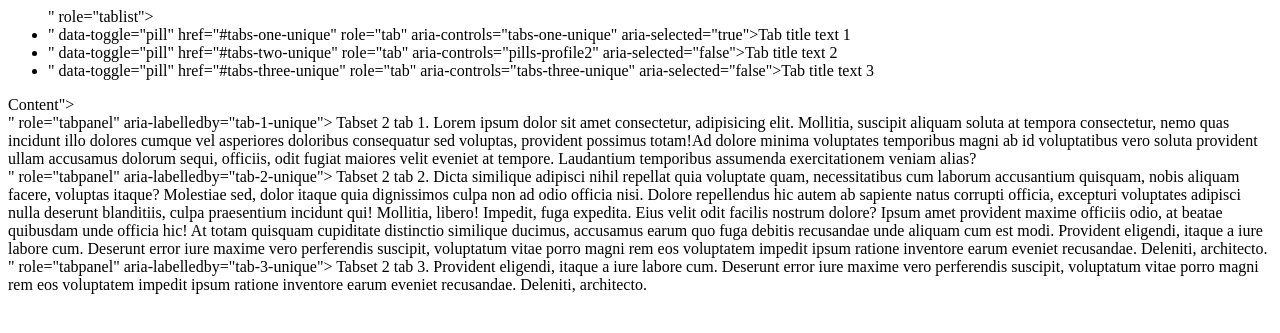
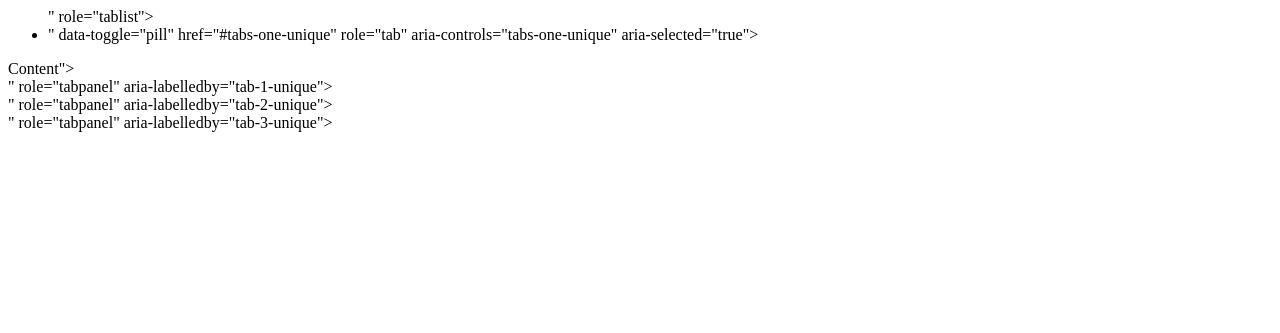
Before and after one commit to keele-university/keele-internal, a PHP site: page /t4/content-types/ki-tabs/ki-tabs.php in a window 1280 px wide. Shown: the top 333 px of the page. Run offline with PHP 8.4, Linux system fonts and the light colour scheme.

Commit message:
ki- Tabs complete. Using selective output for titles only. Empty but hidden tab content blocks simply sit as empty divs in the background. Need to clean them up with JS or use selective-ouput on them.

```diff
--- a/t4/content-types/ki-tabs/ki-tabs.php
+++ b/t4/content-types/ki-tabs/ki-tabs.php
@@ -1,44 +1,59 @@
 <div class="container">
     <div class="row">
+        <div class="col-12">
             <div class="card mb-3">
                 <div class="card-body">
-                <ul class="nav nav-pills mb-3" id="unique<t4 type="meta" meta="content_id" />" role="tablist">
+                    <ul class="nav nav-pills mb-3 rounded p-2 border border-light" id="unique<t4 type="meta" meta="content_id" />" role="tablist">
 
                         <li class="nav-item">
-                        <a class="nav-link active" id="tab-1-unique<t4 type="meta" meta="content_id" />" data-toggle="pill" href="#tabs-one-unique<t4 type="meta" meta="content_id" />" role="tab" aria-controls="tabs-one-unique<t4 type="meta" meta="content_id" />" aria-selected="true">Tab title text 1</a>
+                            <a class="nav-link active" id="tab-1-unique<t4 type="meta" meta="content_id" />" data-toggle="pill" href="#tabs-one-unique<t4 type="meta" meta="content_id" />" role="tab" aria-controls="tabs-one-unique<t4 type="meta" meta="content_id" />" aria-selected="true">
+                            <t4 type="content" name="Tab title 1" output="normal" />
+                            </a>
                         </li>
 
-                    <!-- <t4 type="content" output="selective-output" process-format="true" modifiers="medialibrary, nav_sections" name="Tab title 2" format="" /> -->
-                    <li class="nav-item">
-                        <a class="nav-link" id="tab-2-unique<t4 type="meta" meta="content_id" />" data-toggle="pill" href="#tabs-two-unique<t4 type="meta" meta="content_id" />" role="tab" aria-controls="pills-profile2" aria-selected="false">Tab title text 2</a>
-                    </li>
+                        <t4 type="content" output="selective-output" process-format="true" modifiers="medialibrary, nav_sections" name="Tab title 2" format="<li class=&quot;nav-item&quot;>
+                            <a class=&quot;nav-link&quot; id=&quot;tab-2-unique<t4 type=&quot;meta&quot; meta=&quot;content_id&quot; />&quot; data-toggle=&quot;pill&quot; href=&quot;#tabs-two-unique<t4 type=&quot;meta&quot; meta=&quot;content_id&quot; />&quot; role=&quot;tab&quot; aria-controls=&quot;tabs-two-unique<t4 type=&quot;meta&quot; meta=&quot;content_id&quot; />&quot; aria-selected=&quot;false&quot;>
+                            $value
+                            </a>
+                        </li>" />
+                        <!-- <li class="nav-item">
+                            <a class="nav-link" id="tab-2-unique<t4 type="meta" meta="content_id" />" data-toggle="pill" href="#tabs-two-unique<t4 type="meta" meta="content_id" />" role="tab" aria-controls="tabs-two-unique<t4 type="meta" meta="content_id" />" aria-selected="false">
+                            <t4 type="content" name="Tab title 2" output="normal" />
+                            </a>
+                        </li> -->
 
-                    <li class="nav-item">
-                        <a class="nav-link" id="tab-3-unique<t4 type="meta" meta="content_id" />" data-toggle="pill" href="#tabs-three-unique<t4 type="meta" meta="content_id" />" role="tab" aria-controls="tabs-three-unique<t4 type="meta" meta="content_id" />" aria-selected="false">Tab title text 3</a>
-                    </li>
+
+                        <t4 type="content" output="selective-output" process-format="true" modifiers="medialibrary, nav_sections" name="Tab title 3" format="<li class=&quot;nav-item&quot;>
+                            <a class=&quot;nav-link&quot; id=&quot;tab-3-unique<t4 type=&quot;meta&quot; meta=&quot;content_id&quot; />&quot; data-toggle=&quot;pill&quot; href=&quot;#tabs-three-unique<t4 type=&quot;meta&quot; meta=&quot;content_id&quot; />&quot; role=&quot;tab&quot; aria-controls=&quot;tabs-three-unique<t4 type=&quot;meta&quot; meta=&quot;content_id&quot; />&quot; aria-selected=&quot;false&quot;>
+                            $value
+                            </a>
+                        </li>" />
+                        <!-- <li class="nav-item">
+                            <a class="nav-link" id="tab-3-unique<t4 type="meta" meta="content_id" />" data-toggle="pill" href="#tabs-three-unique<t4 type="meta" meta="content_id" />" role="tab" aria-controls="tabs-three-unique<t4 type="meta" meta="content_id" />" aria-selected="false">
+                            $value
+                            </a>
+                        </li> -->
 
                     </ul> <!-- end titles -->
                     <div class="tab-content" id="unique<t4 type="meta" meta="content_id" />Content">
 
 
                         <div class="tab-pane fade show active" id="tabs-one-unique<t4 type="meta" meta="content_id" />" role="tabpanel" aria-labelledby="tab-1-unique<t4 type="meta" meta="content_id" />">
-                        Tabset 2 tab 1. Lorem ipsum dolor sit amet consectetur, adipisicing elit. Mollitia, suscipit aliquam soluta at tempora consectetur, nemo quas incidunt illo dolores cumque vel asperiores doloribus consequatur sed voluptas, provident possimus totam!Ad dolore minima voluptates temporibus magni ab id voluptatibus vero soluta provident ullam accusamus dolorum sequi, officiis, odit fugiat maiores velit eveniet at tempore. Laudantium temporibus assumenda exercitationem veniam alias?
+                            <t4 type="content" name="Tab content 1" output="normal" modifiers="medialibrary, nav_sections"  />
                         </div>
 
                         <!-- <t4 type="content" output="selective-output" process-format="true" modifiers="medialibrary, nav_sections" name="Tab title 2" format="" /> -->
                         <div class="tab-pane fade" id="tabs-two-unique<t4 type="meta" meta="content_id" />" role="tabpanel" aria-labelledby="tab-2-unique<t4 type="meta" meta="content_id" />">
-                        Tabset 2 tab 2. Dicta similique adipisci nihil repellat quia voluptate quam, necessitatibus cum laborum accusantium quisquam, nobis aliquam facere, voluptas itaque? Molestiae sed, dolor itaque quia dignissimos culpa non ad odio officia nisi.
-                        Dolore repellendus hic autem ab sapiente natus corrupti officia, excepturi voluptates adipisci nulla deserunt blanditiis, culpa praesentium incidunt qui! Mollitia, libero! Impedit, fuga expedita. Eius velit odit facilis nostrum dolore?
-                        Ipsum amet provident maxime officiis odio, at beatae quibusdam unde officia hic! At totam quisquam cupiditate distinctio similique ducimus, accusamus earum quo fuga debitis recusandae unde aliquam cum est modi.
-                        Provident eligendi, itaque a iure labore cum. Deserunt error iure maxime vero perferendis suscipit, voluptatum vitae porro magni rem eos voluptatem impedit ipsum ratione inventore earum eveniet recusandae. Deleniti, architecto.
+                            <t4 type="content" name="Tab content 2" output="normal" modifiers="medialibrary, nav_sections"  />
                         </div>
 
                         <div class="tab-pane fade" id="tabs-three-unique<t4 type="meta" meta="content_id" />" role="tabpanel" aria-labelledby="tab-3-unique<t4 type="meta" meta="content_id" />">
-                        Tabset 2 tab 3. Provident eligendi, itaque a iure labore cum. Deserunt error iure maxime vero perferendis suscipit, voluptatum vitae porro magni rem eos voluptatem impedit ipsum ratione inventore earum eveniet recusandae. Deleniti, architecto.
+                            <t4 type="content" name="Tab content 3" output="normal" modifiers="medialibrary, nav_sections"  />
                         </div>
 
                     </div> <!-- .tab-content -->
                 </div> <!-- .card-body -->
             </div> <!-- .card -->
+        </div>
     </div><!-- .row -->
 </div><!-- .container -->
```
Lines whose indentation alone changed are shown as unchanged.
